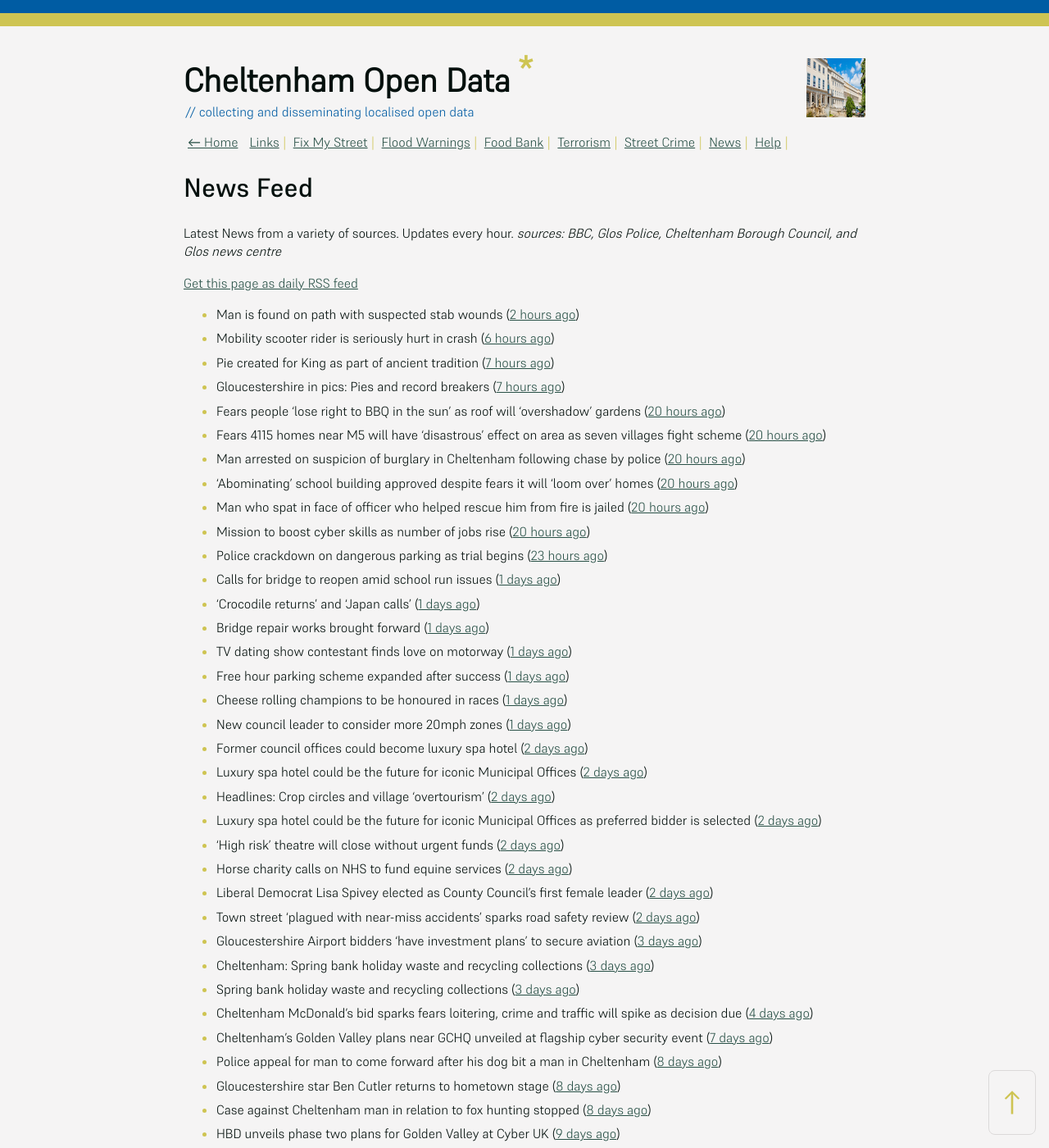
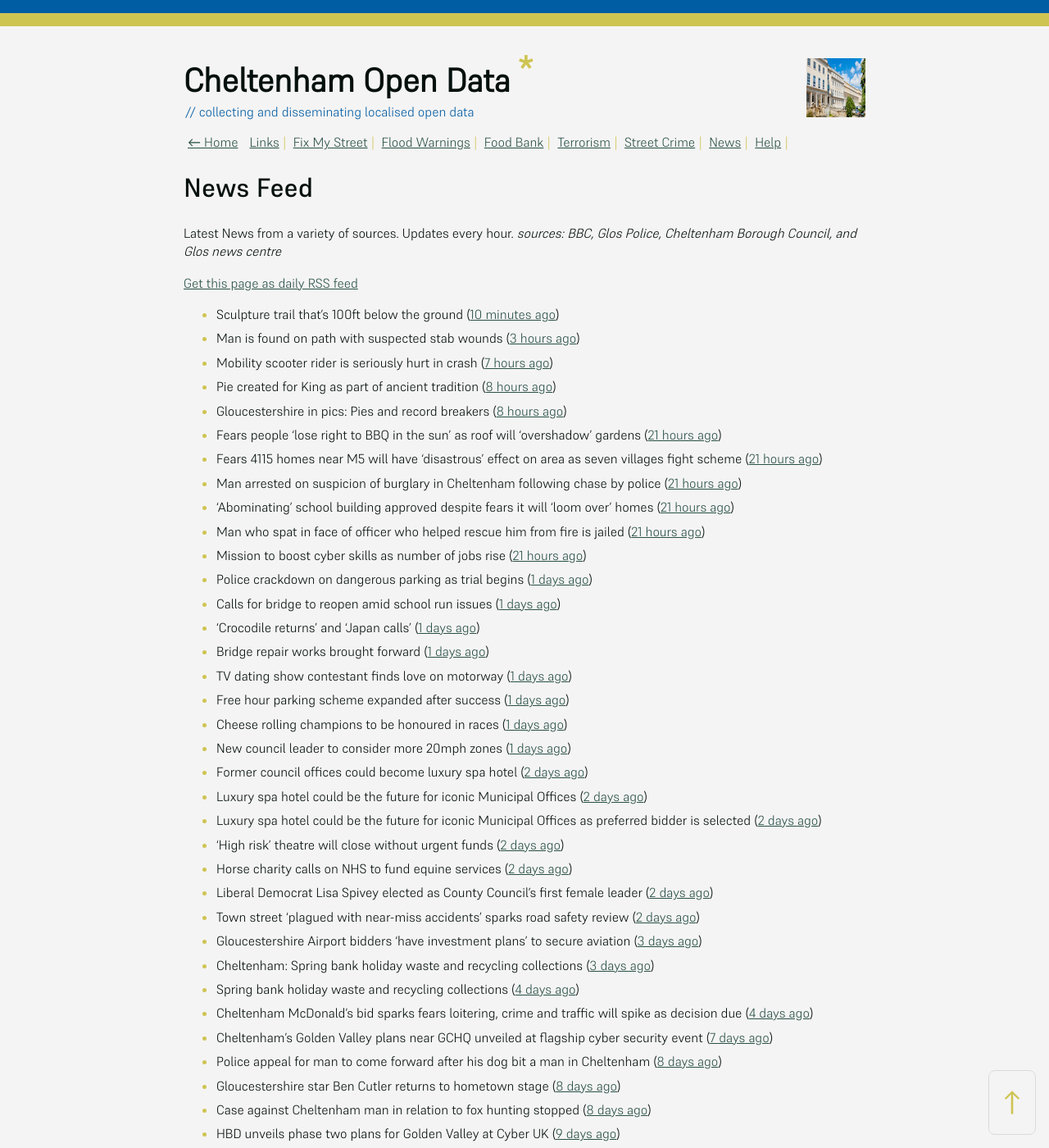
Before and after one commit to mat-0/cheltenham-open-data, a Jekyll site: the page built from _pages/news.md, in a window 1280 px wide and 1400 px high. Shown: the whole window at 82% size. Built offline with Jekyll 4.4.1, drawn with Linux system fonts in a browser that asks for light colours; some of the changed text lies outside the part shown.

Commit message:
Updated 2025-05-24 14:58:09

```diff
--- a/_pages/news.md
+++ b/_pages/news.md
@@ -12,17 +12,18 @@ _sources: BBC, Glos Police, Cheltenham Borough Council, and Glos news centre_
 [Get this page as daily RSS feed](/daily.rss)
 
 <!-- news_marker starts -->
-- Man is found on path with suspected stab wounds ([2 hours ago](https://www.bbc.com/news/articles/c5yxl0lxv4lo))
-- Mobility scooter rider is seriously hurt in crash ([6 hours ago](https://www.bbc.com/news/articles/cx2eqqnx4zlo))
-- Pie created for King as part of ancient tradition ([7 hours ago](https://www.bbc.com/news/articles/ckgxxnve341o))
-- Gloucestershire in pics: Pies and record breakers ([7 hours ago](https://www.bbc.com/news/articles/clyvvpgg4xyo))
-- Fears people ‘lose right to BBQ in the sun’ as roof will ‘overshadow’ gardens ([20 hours ago](https://gloucesternewscentre.co.uk/fears-people-lose-right-to-bbq-in-the-sun-as-roof-will-overshadow-gardens/))
-- Fears 4115 homes near M5 will have ‘disastrous’ effect on area as seven villages fight scheme ([20 hours ago](https://gloucesternewscentre.co.uk/fears-4115-homes-near-m5-will-have-disastrous-effect-on-area-as-seven-villages-fight-scheme/))
-- Man arrested on suspicion of burglary in Cheltenham following chase by police ([20 hours ago](https://gloucesternewscentre.co.uk/man-arrested-on-suspicion-of-burglary-in-cheltenham-following-chase-by-police/))
-- ‘Abominating’ school building approved despite fears it will ‘loom over’ homes ([20 hours ago](https://gloucesternewscentre.co.uk/abominating-school-building-approved-despite-fears-it-will-loom-over-homes/))
-- Man who spat in face of officer who helped rescue him from fire is jailed ([20 hours ago](https://gloucesternewscentre.co.uk/man-who-spat-in-face-of-officer-who-helped-rescue-him-from-fire-is-jailed/))
-- Mission to boost cyber skills as number of jobs rise ([20 hours ago](https://www.bbc.com/news/articles/cp9200y2km0o))
-- Police crackdown on dangerous parking as trial begins ([23 hours ago](https://www.bbc.com/news/articles/c628gp87jljo))
+- Sculpture trail that's 100ft below the ground ([10 minutes ago](https://www.bbc.com/news/articles/cgq335gp951o))
+- Man is found on path with suspected stab wounds ([3 hours ago](https://www.bbc.com/news/articles/c5yxl0lxv4lo))
+- Mobility scooter rider is seriously hurt in crash ([7 hours ago](https://www.bbc.com/news/articles/cx2eqqnx4zlo))
+- Pie created for King as part of ancient tradition ([8 hours ago](https://www.bbc.com/news/articles/ckgxxnve341o))
+- Gloucestershire in pics: Pies and record breakers ([8 hours ago](https://www.bbc.com/news/articles/clyvvpgg4xyo))
+- Fears people ‘lose right to BBQ in the sun’ as roof will ‘overshadow’ gardens ([21 hours ago](https://gloucesternewscentre.co.uk/fears-people-lose-right-to-bbq-in-the-sun-as-roof-will-overshadow-gardens/))
+- Fears 4115 homes near M5 will have ‘disastrous’ effect on area as seven villages fight scheme ([21 hours ago](https://gloucesternewscentre.co.uk/fears-4115-homes-near-m5-will-have-disastrous-effect-on-area-as-seven-villages-fight-scheme/))
+- Man arrested on suspicion of burglary in Cheltenham following chase by police ([21 hours ago](https://gloucesternewscentre.co.uk/man-arrested-on-suspicion-of-burglary-in-cheltenham-following-chase-by-police/))
+- ‘Abominating’ school building approved despite fears it will ‘loom over’ homes ([21 hours ago](https://gloucesternewscentre.co.uk/abominating-school-building-approved-despite-fears-it-will-loom-over-homes/))
+- Man who spat in face of officer who helped rescue him from fire is jailed ([21 hours ago](https://gloucesternewscentre.co.uk/man-who-spat-in-face-of-officer-who-helped-rescue-him-from-fire-is-jailed/))
+- Mission to boost cyber skills as number of jobs rise ([21 hours ago](https://www.bbc.com/news/articles/cp9200y2km0o))
+- Police crackdown on dangerous parking as trial begins ([1 days ago](https://www.bbc.com/news/articles/c628gp87jljo))
 - Calls for bridge to reopen amid school run issues ([1 days ago](https://www.bbc.com/news/articles/c7877jd3dw3o))
 - 'Crocodile returns' and 'Japan calls' ([1 days ago](https://www.bbc.com/news/articles/clynl44237wo))
 - Bridge repair works brought forward ([1 days ago](https://www.bbc.com/news/articles/c8repy53ezyo))
@@ -32,7 +33,6 @@ _sources: BBC, Glos Police, Cheltenham Borough Council, and Glos news centre_
 - New council leader to consider more 20mph zones ([1 days ago](https://www.bbc.com/news/articles/c1kvvdv71m4o))
 - Former council offices could become luxury spa hotel ([2 days ago](https://www.bbc.com/news/articles/c4g6e60kdy1o))
 - Luxury spa hotel could be the future for iconic Municipal Offices ([2 days ago](https://gloucesternewscentre.co.uk/luxury-spa-hotel-could-be-the-future-for-iconic-municipal-offices/))
-- Headlines: Crop circles and village 'overtourism' ([2 days ago](https://www.bbc.com/news/articles/ckgrj59nqg5o))
 - Luxury spa hotel could be the future for iconic Municipal Offices as preferred bidder is selected ([2 days ago](https://www.cheltenham.gov.uk/news/article/3014/luxury_spa_hotel_could_be_the_future_for_iconic_municipal_offices_as_preferred_bidder_is_selected))
 - 'High risk' theatre will close without urgent funds ([2 days ago](https://www.bbc.com/news/articles/cvgqqypywe1o))
 - Horse charity calls on NHS to fund equine services ([2 days ago](https://www.bbc.com/news/articles/cy8d927xllzo))
@@ -40,7 +40,7 @@ _sources: BBC, Glos Police, Cheltenham Borough Council, and Glos news centre_
 - Town street ‘plagued with near-miss accidents’ sparks road safety review ([2 days ago](https://gloucesternewscentre.co.uk/town-street-plagued-with-near-miss-accidents-sparks-road-safety-review/))
 - Gloucestershire Airport bidders ‘have investment plans’ to secure aviation ([3 days ago](https://gloucesternewscentre.co.uk/gloucestershire-airport-bidders-have-investment-plans-to-secure-aviation/))
 - Cheltenham: Spring bank holiday waste and recycling collections ([3 days ago](https://gloucesternewscentre.co.uk/cheltenham-spring-bank-holiday-waste-and-recycling-collections/))
-- Spring bank holiday waste and recycling collections ([3 days ago](https://www.cheltenham.gov.uk/news/article/3013/spring_bank_holiday_waste_and_recycling_collections))
+- Spring bank holiday waste and recycling collections ([4 days ago](https://www.cheltenham.gov.uk/news/article/3013/spring_bank_holiday_waste_and_recycling_collections))
 - Cheltenham McDonald’s bid sparks fears loitering, crime and traffic will spike as decision due ([4 days ago](https://gloucesternewscentre.co.uk/cheltenham-mcdonalds-bid-sparks-fears-loitering-crime-and-traffic-will-spike-as-decision-due/))
 - Cheltenham’s Golden Valley plans near GCHQ unveiled at flagship cyber security event ([7 days ago](https://gloucesternewscentre.co.uk/cheltenhams-golden-valley-plans-near-gchq-unveiled-at-flagship-cyber-security-event/))
 - Police appeal for man to come forward after his dog bit a man in Cheltenham ([8 days ago](https://gloucesternewscentre.co.uk/police-appeal-for-man-to-come-forward-after-his-dog-bit-a-man-in-cheltenham/))
```
Also changed, not shown: other parts of _pages/news.md (+1 -1 lines), _data/flood.json (+5 -27 lines), index.md (+4 -4 lines).
